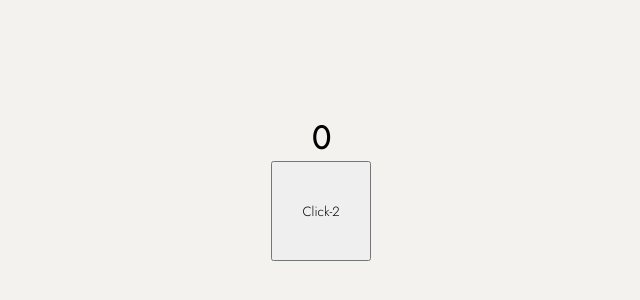
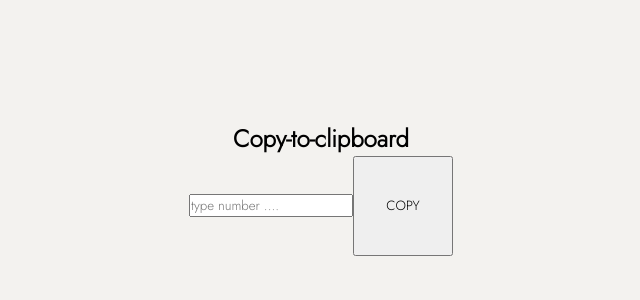
Before and after one commit to Ajit24/React_revision, a React (Create React App) app in the folder react-all/: page / in a window 1280 px wide. Shown: the part 212-512 px from the top of the page, without its empty margins (319-959 px from the left). Built offline with nearby package versions, Linux system fonts and the light colour scheme.

Commit message:
copy to clipboard

```diff
--- a/react-all/src/App.js
+++ b/react-all/src/App.js
@@ -22,6 +22,7 @@ import Login from './Component/Login/Login';
 import Cards from './Component/Cards/Cards';
 import ImageUpload from './Component/ImageUpload/ImageUpload';
 import Remote from './Component/Remote/Remote';
+import CopyText from './Component/CopyText/CopyText';
 function App() {
   return (
     <div className="App">
@@ -46,11 +47,15 @@ function App() {
      {/* <FetchDataObj/> */}
      {/* <Timer/> */}
      {/* <WeatherApp/> */}
-     <Count2/>
+     {/* <Count2/> */}
       {/* <Login/> */}
       {/* <Cards/> */}
       {/* <ImageUpload/> */}
       {/* <Remote/> */}
+
+         <CopyText/>
+
+
     </div>
   );
 }
--- /dev/null
+++ b/react-all/src/Component/CopyText/CopyText.jsx
@@ -0,0 +1,21 @@
+import React, {useState} from 'react'
+
+const CopyText = () => {
+
+    const [copyText, setcopyText] = useState();
+
+    const handleCopy = ()=>{
+navigator.clipboard.writeText(copyText);
+alert(" Text is Copied");
+    }
+  return (
+    <div>
+      <h2>Copy-to-clipboard</h2>
+
+         <input type="text" placeholder='type number ....' value={copyText} onChange = {(e) => setcopyText(e.target.value)} />
+         <button onClick={handleCopy}>COPY</button>
+    </div>
+  )
+}
+
+export default CopyText
```
